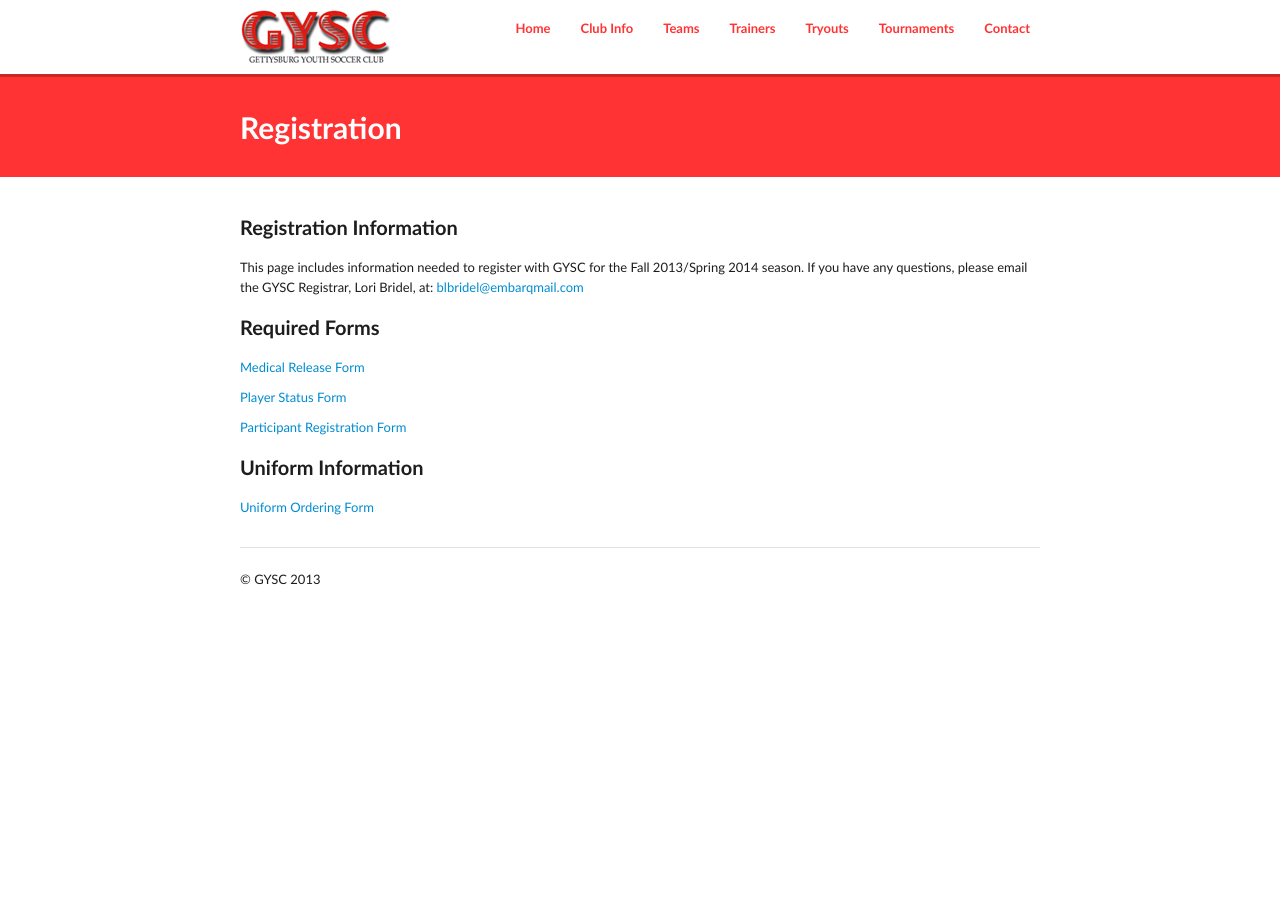
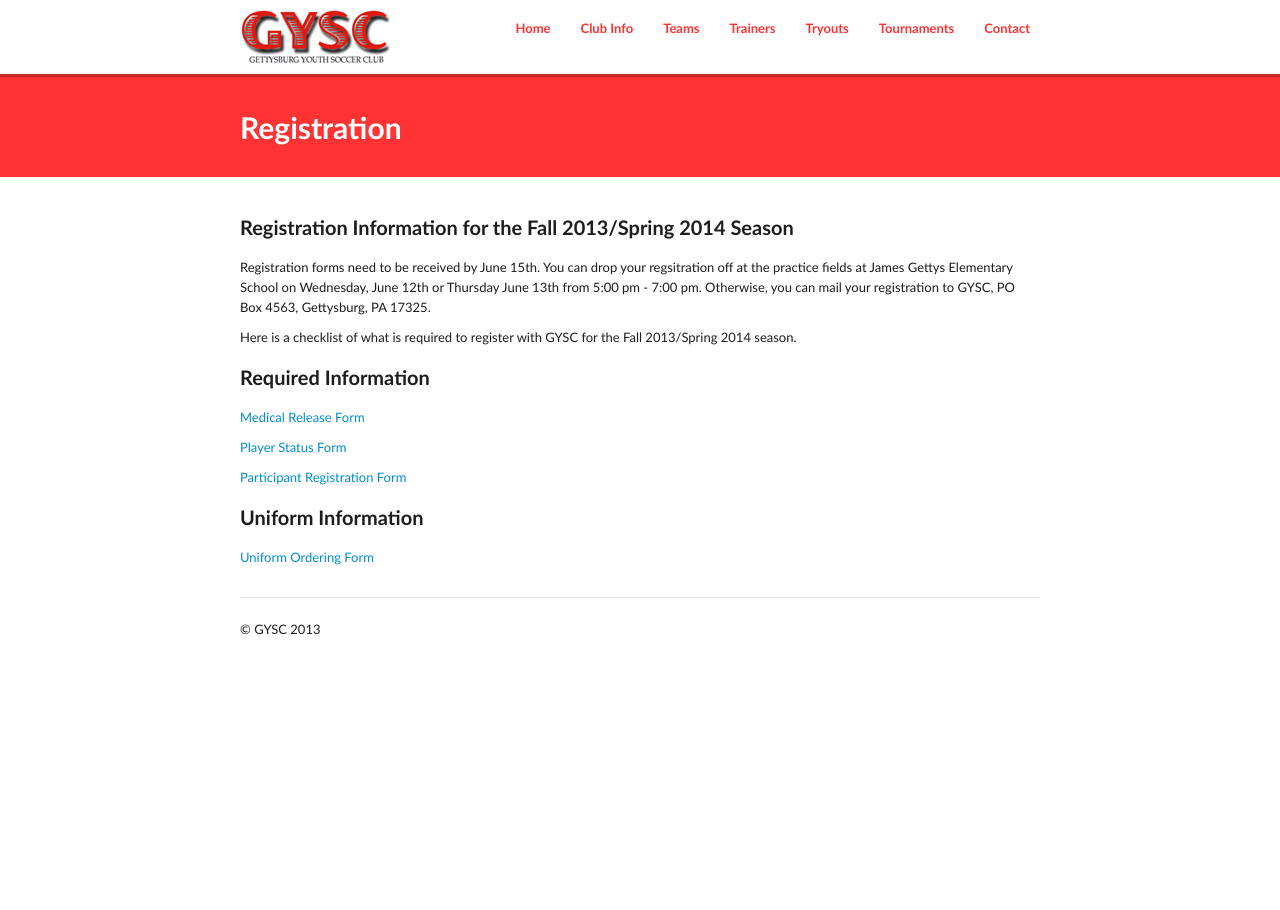
Before and after one commit to GYSC/gysc.github.com, a Jekyll site: the page built from registration.md, in a window 1280 px wide. Built offline with Jekyll 4.4.1, drawn with Linux system fonts in a browser that asks for light colours; Markdown is read by kramdown in place of the engine named in the settings.

Commit message:
Update registration.md

```diff
--- a/registration.md
+++ b/registration.md
@@ -5,11 +5,13 @@ img:
 tags: gettysburg youth soccer club, gettysburg, youth, soccer, club, teams, registration
 permalink: /registration/
 ---
-###Registration Information
+###Registration Information for the Fall 2013/Spring 2014 Season
 
-This page includes information needed to register with GYSC for the Fall 2013/Spring 2014 season. If you have any questions, please email the GYSC Registrar, Lori Bridel, at: <a href="mailto:blbridel@embarqmail.com">blbridel@embarqmail.com</a>
+Registration forms need to be received by June 15th. You can drop your regsitration off at the practice fields at James Gettys Elementary School on Wednesday, June 12th or Thursday June 13th from 5:00 pm - 7:00 pm. Otherwise, you can mail your registration to GYSC, PO Box 4563, Gettysburg, PA 17325.
 
-###Required Forms
+Here is a checklist of what is required to register with GYSC for the Fall 2013/Spring 2014 season.
+
+###Required Information
 
 <a href="https://www.dropbox.com/s/7qfdk24zfej4bak/Medical_Release1.pdf">Medical Release Form</a>
 
```
